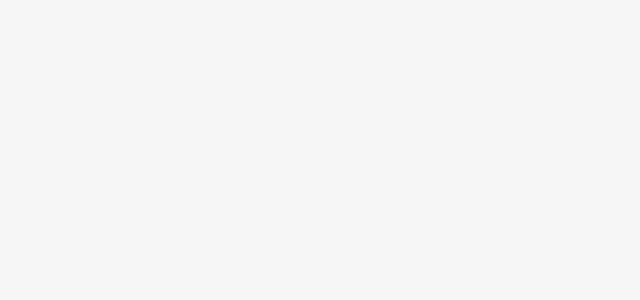
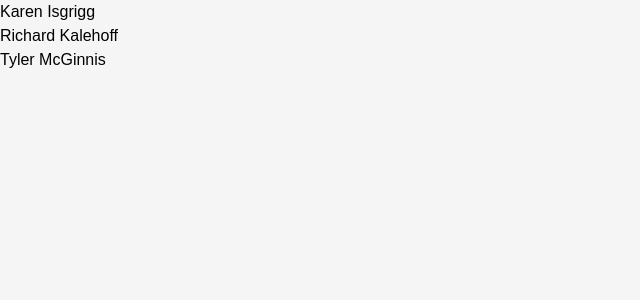
Before and after one commit to simotae14/Contacts, a React (Create React App) app: page / in a window 1280 px wide. Shown: the top 300 px of the page, without its empty margins (0-640 px from the left). Built offline with nearby package versions, Linux system fonts and the light colour scheme.

Commit message:
Pass Data into Components With Props part2

```diff
--- a/src/ListContacts.js
+++ b/src/ListContacts.js
@@ -2,10 +2,13 @@ import React, { Component } from 'react';
 
 class ListContacts extends Component {
   render() {
-    console.log('Props', this.props);
     return (
       <ol className='contact-list'>
-
+          { this.props.contacts.map((contact) => (
+              <li key={contact.id}>
+                {contact.name}
+              </li>
+          ))}
       </ol>
     )
   }
```
